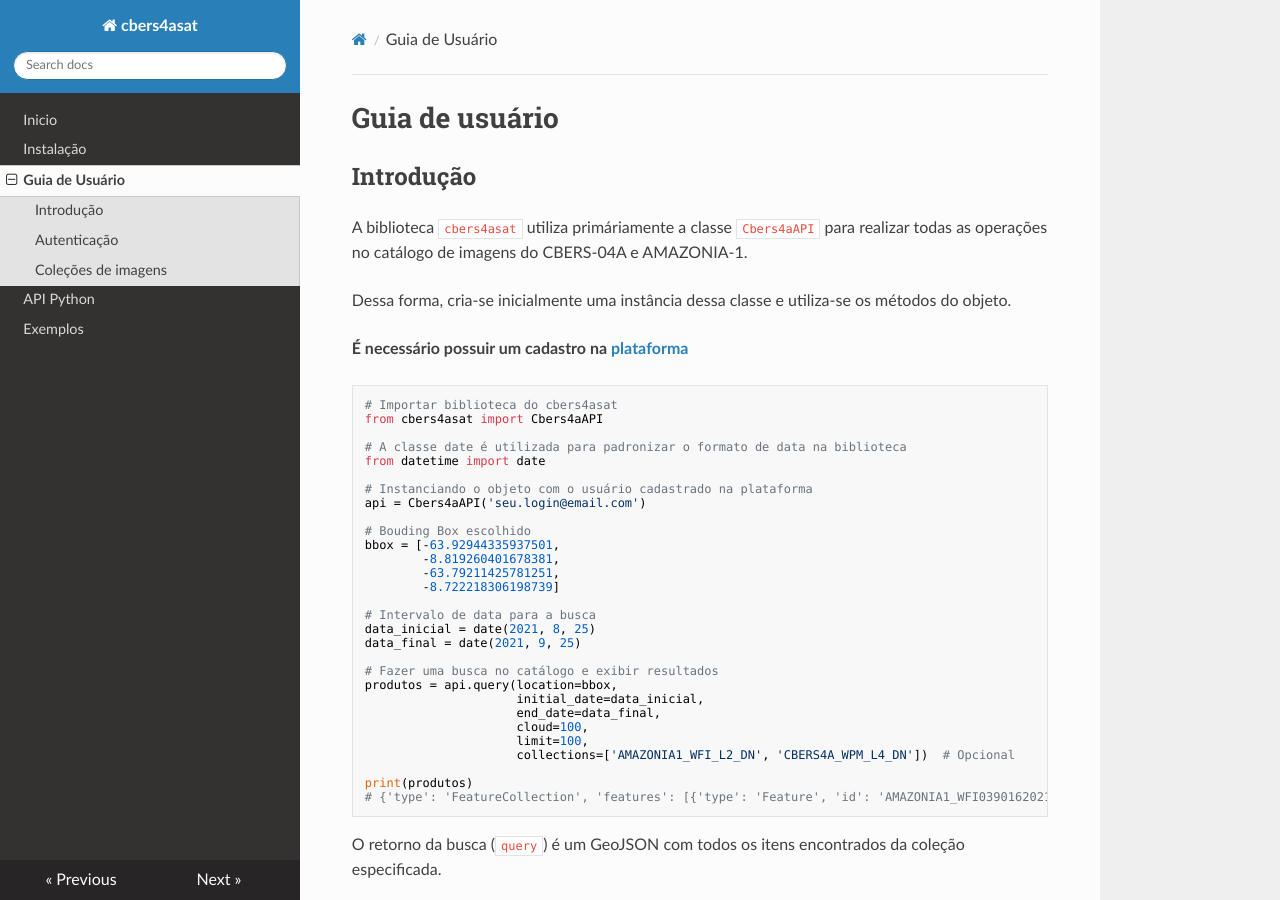
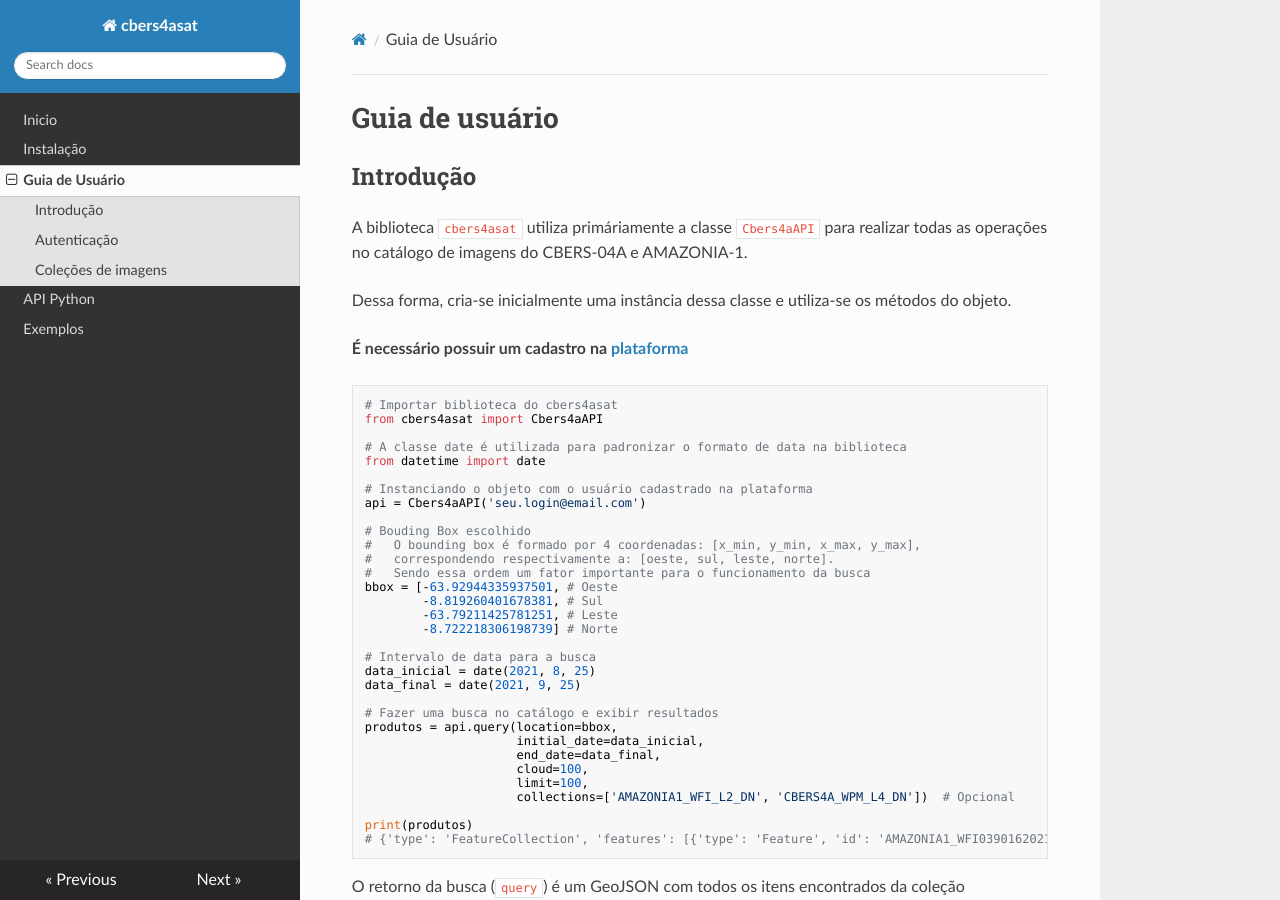
Before and after one commit to gabriel-russo/cbers4asat, an MkDocs documentation site: the page built from docs/quickstart.md, in a window 1280 px wide and 900 px high. Built offline with MkDocs 1.6.1, drawn with Linux system fonts in a browser that asks for light colours; nearby versions of some CDN libraries.

Commit message:
Docs: Instruções mais detalhadas no uso do bouding box na página guia do usuário

```diff
--- a/docs/quickstart.md
+++ b/docs/quickstart.md
@@ -20,10 +20,13 @@ from datetime import date
 api = Cbers4aAPI('seu.login@email.com')
 
 # Bouding Box escolhido
-bbox = [-63.92944335937501,
-        -8.819260401678381,
-        -63.79211425781251,
-        -8.722218306198739]
+#   O bounding box é formado por 4 coordenadas: [x_min, y_min, x_max, y_max],
+#   correspondendo respectivamente a: [oeste, sul, leste, norte].
+#   Sendo essa ordem um fator importante para o funcionamento da busca
+bbox = [-63.92944335937501, # Oeste
+        -8.819260401678381, # Sul
+        -63.79211425781251, # Leste
+        -8.722218306198739] # Norte
 
 # Intervalo de data para a busca
 data_inicial = date(2021, 8, 25)
```
